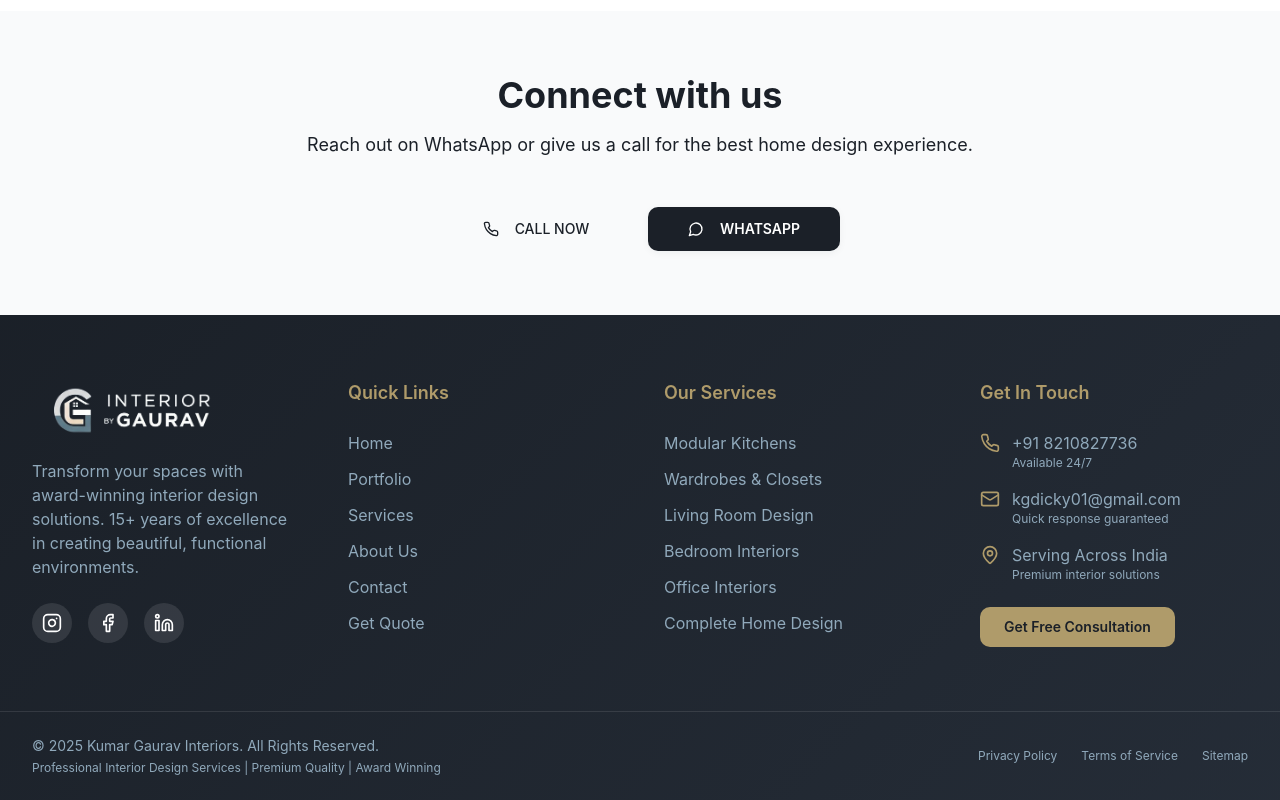
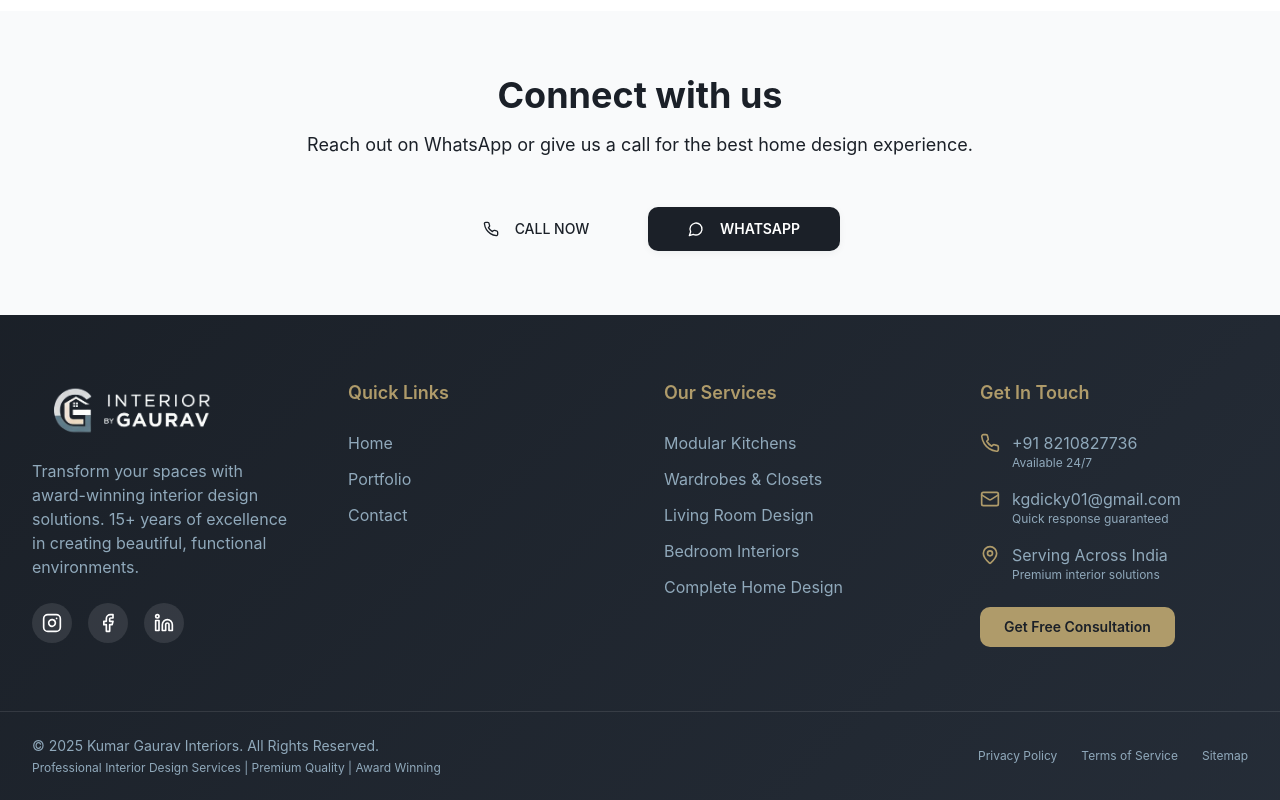
Before and after one commit to chetan21122004/InteriorByGourav, a React (Vite) app: page / in a window 1280 px wide. Shown: the part 5430-6230 px from the top of the page. Built offline with nearby package versions, Linux system fonts and the light colour scheme.

Commit message:
pyuhhhhhhyoooooo

```diff
--- a/src/components/Footer.tsx
+++ b/src/components/Footer.tsx
@@ -9,17 +9,13 @@ export const Footer = () => {
     "Wardrobes & Closets",
     "Living Room Design",
     "Bedroom Interiors",
-    "Office Interiors",
     "Complete Home Design"
   ];
 
   const quickLinks = [
     { name: "Home", href: "#home" },
     { name: "Portfolio", href: "#gallery" },
-    { name: "Services", href: "#services" },
-    { name: "About Us", href: "#about" },
     { name: "Contact", href: "#contact" },
-    { name: "Get Quote", href: "#quote" }
   ];
 
   const socialLinks = [
```
